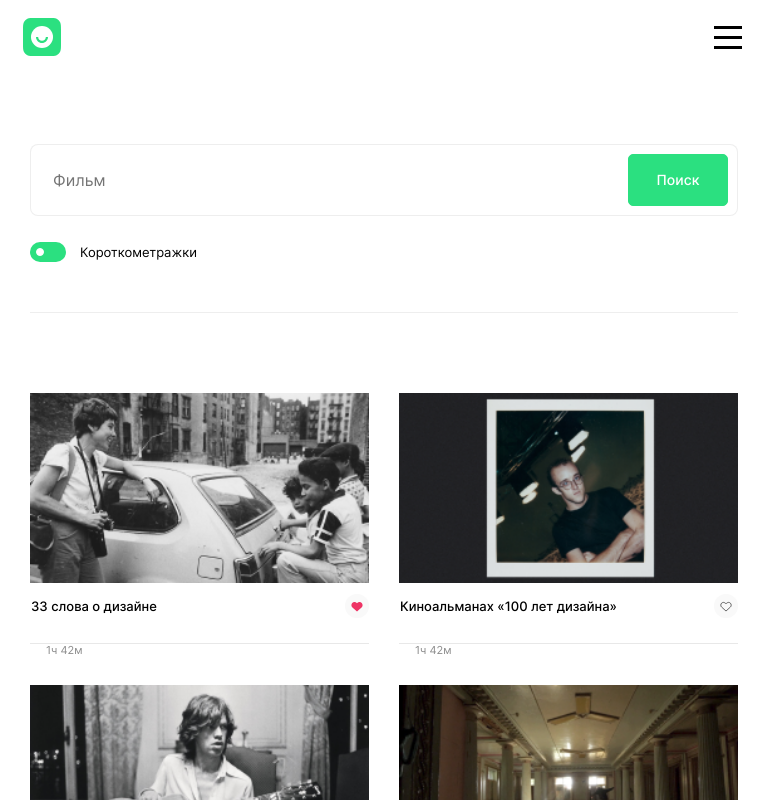
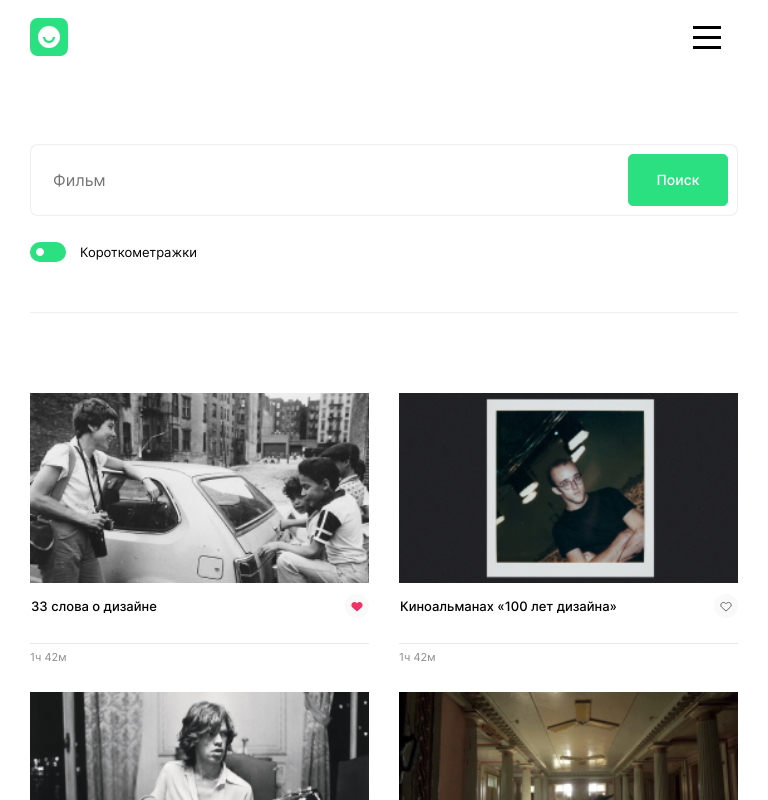
Before and after one commit to agroball/movies-explorer-frontend, a React (Create React App) app: page /movies in a window 768 px wide. Shown: the top 800 px of the page. Built offline with nearby package versions, Linux system fonts and the light colour scheme.

Commit message:
first rewiew

```diff
--- a/src/components/AboutProject/AboutProject.css
+++ b/src/components/AboutProject/AboutProject.css
@@ -1,6 +1,5 @@
 .about-project {
   max-width: 1280px;
-	margin-top: 100px;
 	color:#000000;
 	margin: 111px auto 0 auto;
 	padding-right: 2%;
@@ -26,7 +25,7 @@
 	margin: 70px 45px 110px auto;
 	display: grid;
 	grid-template-columns: 550px 550px;
-	grid-row-gap: 9px;
+	grid-row-gap: 26px;
 	grid-column-gap: 41px;
 	max-width: 1140px;
 }
@@ -56,10 +55,9 @@
 	font-size: 20px;
 	line-height: 24px;
 	letter-spacing: -0.04em;
-	margin-bottom: 16px;
 }
 
-@media screen and (max-width: 1280px) and (min-width: 768px) {
+@media screen and (max-width: 1279px) and (min-width: 768px) {
   .about-project__title {
     margin-bottom: 0;
   }
@@ -86,7 +84,7 @@
 	line-height: 20px;
 }
 
-@media screen and (max-width: 1280px) and (min-width: 768px) {
+@media screen and (max-width: 1279px) and (min-width: 768px) {
   .about-project__subtitle {
     font-size: 12px;
     line-height: 18px;
@@ -97,6 +95,7 @@
 	.about-project__subtitle {
     font-size: 11px;
     line-height: 16px;
+    margin-top: 16px;
 	}
 }
 
--- a/src/components/Form/Form.css
+++ b/src/components/Form/Form.css
@@ -10,7 +10,7 @@
 @media screen and (max-width: 1279px) and (min-width: 768px) {
   .form{
     max-width: 100%;
-		margin: 232px 198px 0 auto;
+		margin: 232px 186px 0 auto;
 	}
 }
 
@@ -24,7 +24,7 @@
 
 .form__title{
 	color:#000000;
-	margin: 40px 0 40px 0;
+	margin: 40px 0 46px 0;
 	font-weight: 500;
 	font-size: 24px;
 	line-height: 29px;
--- a/src/components/Header/Header.css
+++ b/src/components/Header/Header.css
@@ -1,16 +1,19 @@
 .header {
-  width: 100%;
+  max-width: 100%;
   display: flex;
-  justify-content: space-evenly;
   align-items: center;
   background-color: #5C5C5C;
   padding-top: 18px;
+  padding-left: 70px;
+  margin: 0;
+  column-gap: 44px;
 }
 
 @media screen and (max-width: 1279px) and (min-width: 768px) {
   .header {
     justify-content: space-around;
     column-gap: 428px;
+    padding-left: 0;
   }
 }
 
@@ -18,17 +21,19 @@
   .header {
     justify-content: space-around;
     column-gap: 94px;
+    padding-left: 0;
   }
 }
 
 .header_active {
   background-color: #FFFFFF;
-  margin-left: 14px;
+  column-gap: 44px;
+  margin: 0 14px 0 0;
 }
 
 @media screen and (max-width: 1279px) and (min-width: 768px) {
   .header_active {
-    gap: 600px;
+    gap: 558px;
     padding-top: 15px;
     margin-left: 0;
   }
--- a/src/components/MoviesCard/MoviesCard.css
+++ b/src/components/MoviesCard/MoviesCard.css
@@ -6,7 +6,7 @@
 
 @media screen and (max-width: 1279px) and (min-width: 768px) {
 	.movies-card {
-    height: 262px;
+    height: 269px;
 		width: 339px;
 	}
 }
@@ -45,7 +45,7 @@
 
 @media screen and (max-width: 1279px) and (min-width: 768px) {
   .movies-card__time {
-    margin: 0 0 0 16px;
+    margin: 7px 0 0 0;
 	}
 }
 
--- a/src/components/NavTab/NavTab.css
+++ b/src/components/NavTab/NavTab.css
@@ -36,7 +36,7 @@
 	transition-duration: 1s;
 }
 
-@media screen and (max-width: 1280px) and (min-width: 768px) {
+@media screen and (max-width: 1279px) and (min-width: 768px) {
  .navtab__element {
  margin-left: 248px;
  }
@@ -54,5 +54,7 @@
 		margin-right: 6px;
 		font-size: 10px;
     line-height: 16px;
+    font-style: normal;
+    font-weight: 500;
 	}
 }
--- a/src/components/Navigation/Navigation.css
+++ b/src/components/Navigation/Navigation.css
@@ -15,7 +15,6 @@
 }
 
 .navigation__link {
-	color: #FFFFFF;
 	text-decoration: none;
 	font-weight: 500;
 	font-size: 12px;
@@ -128,7 +127,7 @@
 .popup__wrapper {
 	display: flex;
 	flex-direction: column;
-	margin-top: 159px;
+	margin-top: 146px;
 }
 
 .popup__wrapper_aligning {
@@ -158,21 +157,22 @@
 }
 
 .popup__link:last-of-type {
+  margin-top: -6px;
 	margin-bottom: 0;
 }
 
 .popup__button {
 	background-image: url(../../images/button__close.svg);
-	width: 22px;
-	height: 22px;
+	width: 25px;
+	height: 30px;
 	cursor: pointer;
 	outline: none;
 	border: none;
 	background-color: transparent;
 	background-size: cover;
   position: absolute;
-	top: 23px;
-	right: 23px;
+	top: 14px;
+	right: 19px;
 }
 
 .popup__button:hover {
--- a/src/components/Profile/Profile.css
+++ b/src/components/Profile/Profile.css
@@ -106,7 +106,8 @@ margin-top: 117px;
 	font-weight: normal;
 	font-size: 13px;
 	line-height: 16px;
-	margin-bottom: 10px;
+  margin-top: -4px;
+	margin-bottom: 14px;
 	cursor: pointer;
 }
 
--- a/src/components/Promo/Promo.css
+++ b/src/components/Promo/Promo.css
@@ -2,13 +2,13 @@
 	max-width: 100%;
 	background-color:#5C5C5C;
 	display: flex;
-	flex-direction: row;
+	flex-direction: row-reverse;
 	align-items: center;
-	gap: 191px;
+	gap: 189px;
 	margin: 0 auto 0 auto;
 	padding-bottom: 195px;
 	position: relative;
-	padding-left: 69px;
+  padding-right: 70px;
 }
 
 @media screen and (max-width: 1279px) and (min-width: 768px) {
@@ -35,7 +35,7 @@
 	padding-top: 19px;
 }
 
-@media screen and (max-width: 1280px) and (min-width: 768px) {
+@media screen and (max-width: 1279px) and (min-width: 768px) {
   .promo__block {
     align-items: center;
   }
@@ -63,14 +63,19 @@
 		font-size: 40px;
 		line-height: 52px;
     text-align: center;
+    padding-left: 70px;
 	}
 }
 
 @media screen and (max-width: 767px) and (min-width: 300px) {
 	.promo__title {
+    width: 300px;
 		font-size: 30px;
     line-height: 38px;
     text-align: center;
+    letter-spacing: -0.04em;
+    padding-left: 70px;
+
 	}
 }
 
@@ -86,11 +91,12 @@
   opacity: 0.5;
 }
 
-@media screen and (max-width: 1280px) and (min-width: 768px) {
+@media screen and (max-width: 1279px) and (min-width: 768px) {
   .promo__paragraph {
     max-width: 260px;
    text-align: center;
     margin-bottom: 8px;
+    padding-left: 70px;
   }
 }
 
@@ -98,7 +104,7 @@
   .promo__paragraph {
     max-width: 260px;
     text-align: center;
-    padding-left: 30px;
+    padding-left: 90px;
     padding-top: 4px;
   }
 }
@@ -109,9 +115,10 @@
 	padding-top: 93px;
 }
 
-@media screen and (max-width: 1280px) and (min-width: 768px) {
+@media screen and (max-width: 1279px) and (min-width: 768px) {
   .promo__logo {
     padding-top: 158px;
+    padding-left: 70px;
   }
 }
 
@@ -120,5 +127,6 @@
    width: 210px;
    height: 206px;
    padding-top: 88px;
+   padding-left: 70px;
  }
 }
```
